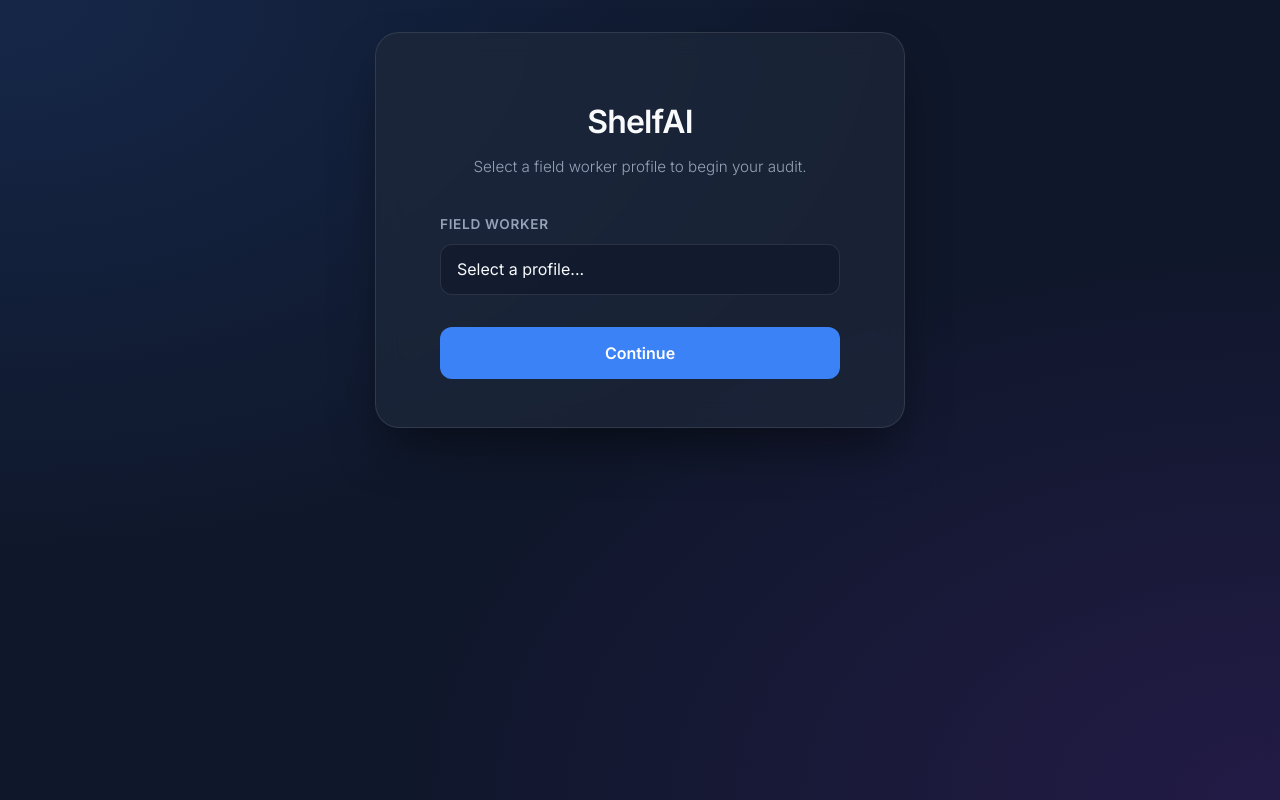
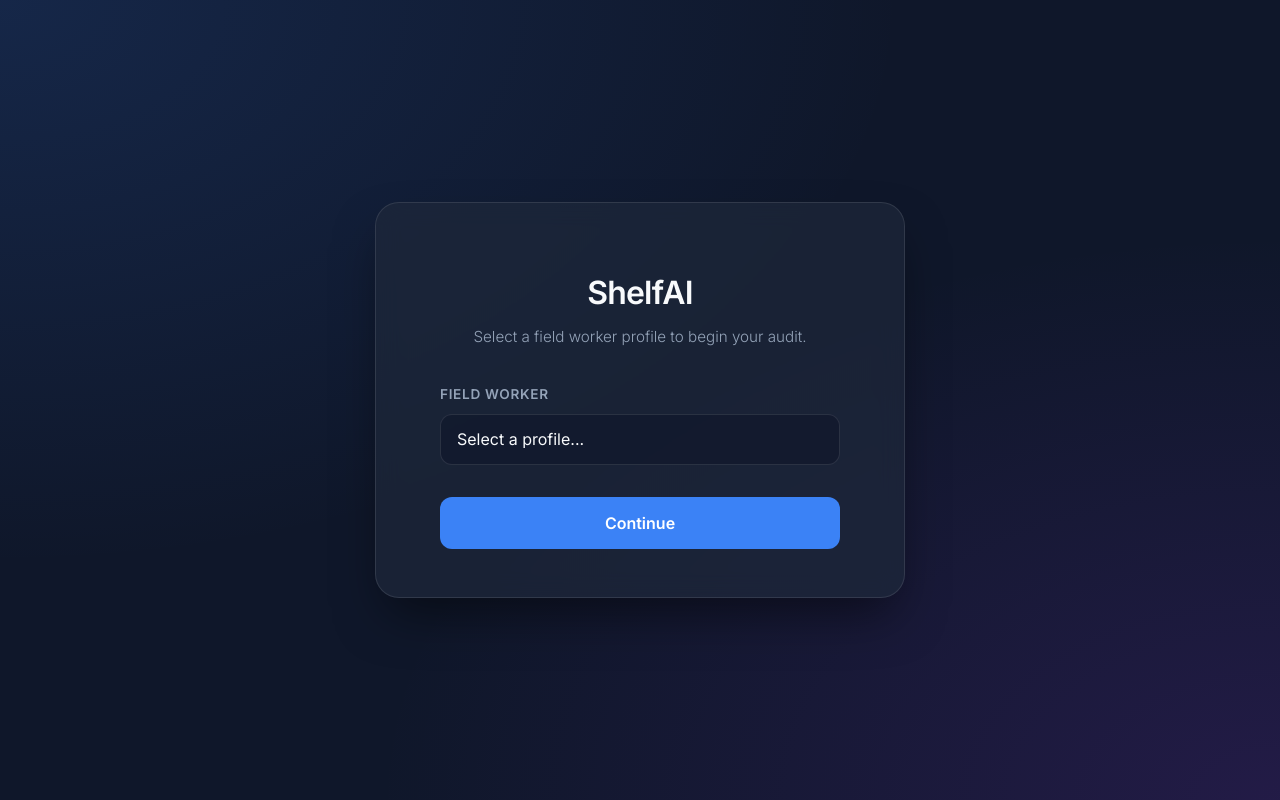
Before and after one commit to emilioquezadanavarro/shelfAI-app, a FastAPI app: page / in a window 1280 px wide. Run offline with FastAPI, Linux system fonts and the light colour scheme; data that the repository does not hold is empty; parts of the project's set-up code (start-up, migrations or seed data) failed here and were passed over.

Commit message:
Index template updated

```diff
--- a/app/templates/index.html
+++ b/app/templates/index.html
@@ -16,6 +16,13 @@
     securely loads `styles.css` from the `app/templates/static` directory.
     -->
     <link rel="stylesheet" href="/static/styles.css">
+
+    <style>
+        /* Center the box vertically for this specific page */
+        body {
+            align-items: center !important;
+        }
+    </style>
 </head>
 <body>
 
@@ -28,10 +35,10 @@
         The HTML Form & Routing:
         When the user clicks 'Continue', the browser reads the selected 'profile_id' UUID value
         and builds a URL parameter string. It sends a GET request to the backend route
-        we defined as `@router.get("/profile_dashboard")`.
+        defined as `@router.get("/profile_dashboard")`.
         Example generated URL: http://localhost:8000/profile_dashboard?profile_id=1d25496b...
         -->
-        <form action="/profile_dashboard" method="GET">
+        <form action="/upload-rules" method="GET">
             <div class="input-group">
                 <label for="profile_select">Field Worker</label>
 
@@ -47,7 +54,7 @@
                     -->
                     {% for profile in profiles %}
                         <!--
-                        For each profile, we inject data dynamically.
+                        For each profile, it injects data dynamically.
                         The 'value' holds the secure database UUID (what the server needs),
                         while the text holds the human-readable First and Last Name.
                         -->
```
